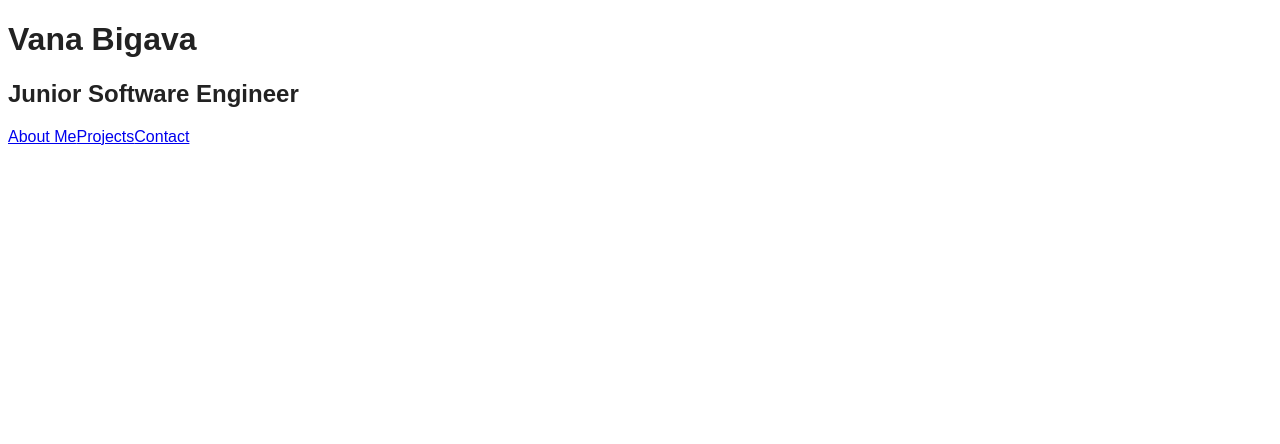
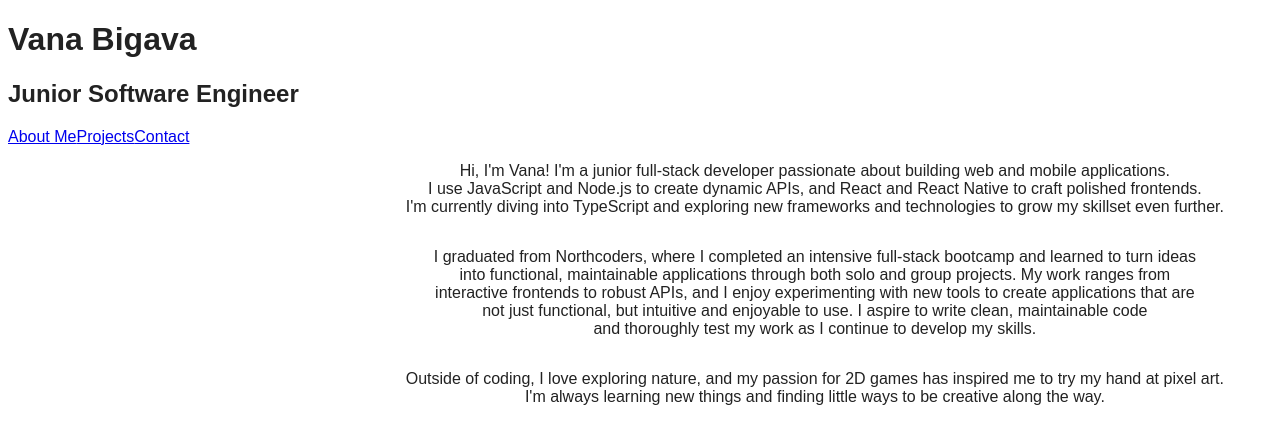
Before and after one commit to Vnb123/Portfolio, a React (Vite) app: page / in a window 1280 px wide. Shown: the top 444 px of the page. Built offline with nearby package versions, Linux system fonts and the light colour scheme.

Commit message:
created the about me paragraph

```diff
--- a/src/sections/About.tsx
+++ b/src/sections/About.tsx
@@ -1,4 +1,32 @@
 function About() {
-  return <h2></h2>;
+  return (
+    <div className="about">
+      <p>
+        Hi, I'm Vana! I'm a junior full-stack developer passionate about
+        building web and mobile applications.
+        <br />I use JavaScript and Node.js to create dynamic APIs, and React and
+        React Native to craft polished frontends.
+        <br /> I'm currently diving into TypeScript and exploring new frameworks
+        and technologies to grow my skillset even further.
+      </p>
+      <p>
+        I graduated from Northcoders, where I completed an intensive full-stack
+        bootcamp and learned to turn ideas <br />
+        into functional, maintainable applications through both solo and group
+        projects. My work ranges from <br />
+        interactive frontends to robust APIs, and I enjoy experimenting with new
+        tools to create applications that are
+        <br /> not just functional, but intuitive and enjoyable to use. I aspire
+        to write clean, maintainable code
+        <br /> and thoroughly test my work as I continue to develop my skills.
+      </p>
+      <p>
+        Outside of coding, I love exploring nature, and my passion for 2D games
+        has inspired me to try my hand at pixel art.
+        <br /> I'm always learning new things and finding little ways to be
+        creative along the way.
+      </p>
+    </div>
+  );
 }
 export default About;
```
